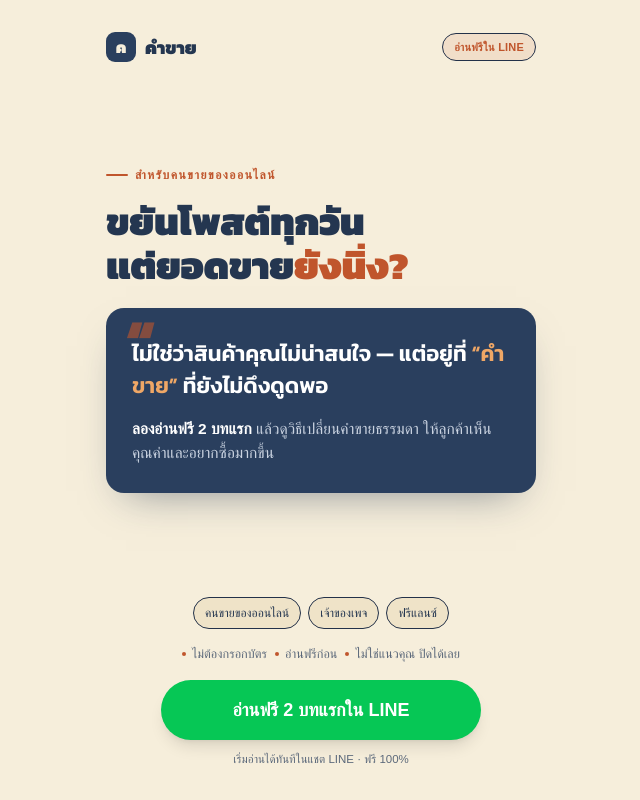
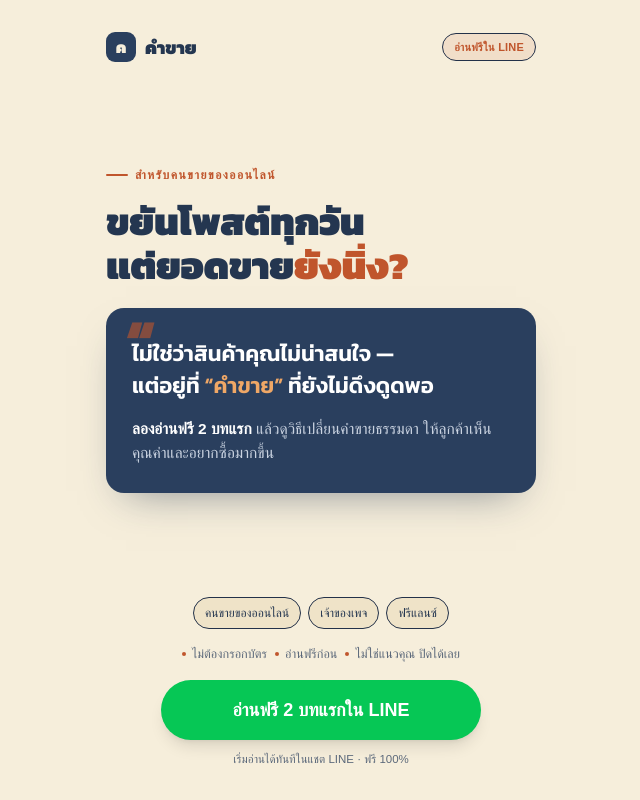
Before and after one commit to kittichon-git/salepageclassicv2, a Next.js app: page /tiktok in a window 1280 px wide. Shown: the whole page, without its empty margins (319-959 px from the left). Built offline with nearby package versions, Linux system fonts and the light colour scheme; no server answers; a web font is replaced by a local one.

Commit message:
style(tiktok): บังคับ belief flip 2 บรรทัด + กัน คำขาย ตัดกลางคำ

```diff
--- a/src/app/tiktok/page.tsx
+++ b/src/app/tiktok/page.tsx
@@ -76,8 +76,10 @@ export default async function TikTokBridgePage({ searchParams }: Props) {
                 &ldquo;
               </span>
               <p className="relative font-heading text-[22px] font-semibold leading-[1.46] text-white">
-                ไม่ใช่ว่าสินค้าคุณไม่น่าสนใจ &mdash; แต่อยู่ที่{" "}
-                <span className="text-[#efa766]">&ldquo;คำขาย&rdquo;</span>{" "}
+                ไม่ใช่ว่าสินค้าคุณไม่น่าสนใจ &mdash;
+                <br />
+                แต่อยู่ที่{" "}
+                <span className="whitespace-nowrap text-[#efa766]">&ldquo;คำขาย&rdquo;</span>{" "}
                 ที่ยังไม่ดึงดูดพอ
               </p>
               <p className="mt-[15px] text-[15.5px] leading-[1.55] text-[#c9d2e0]">
```
